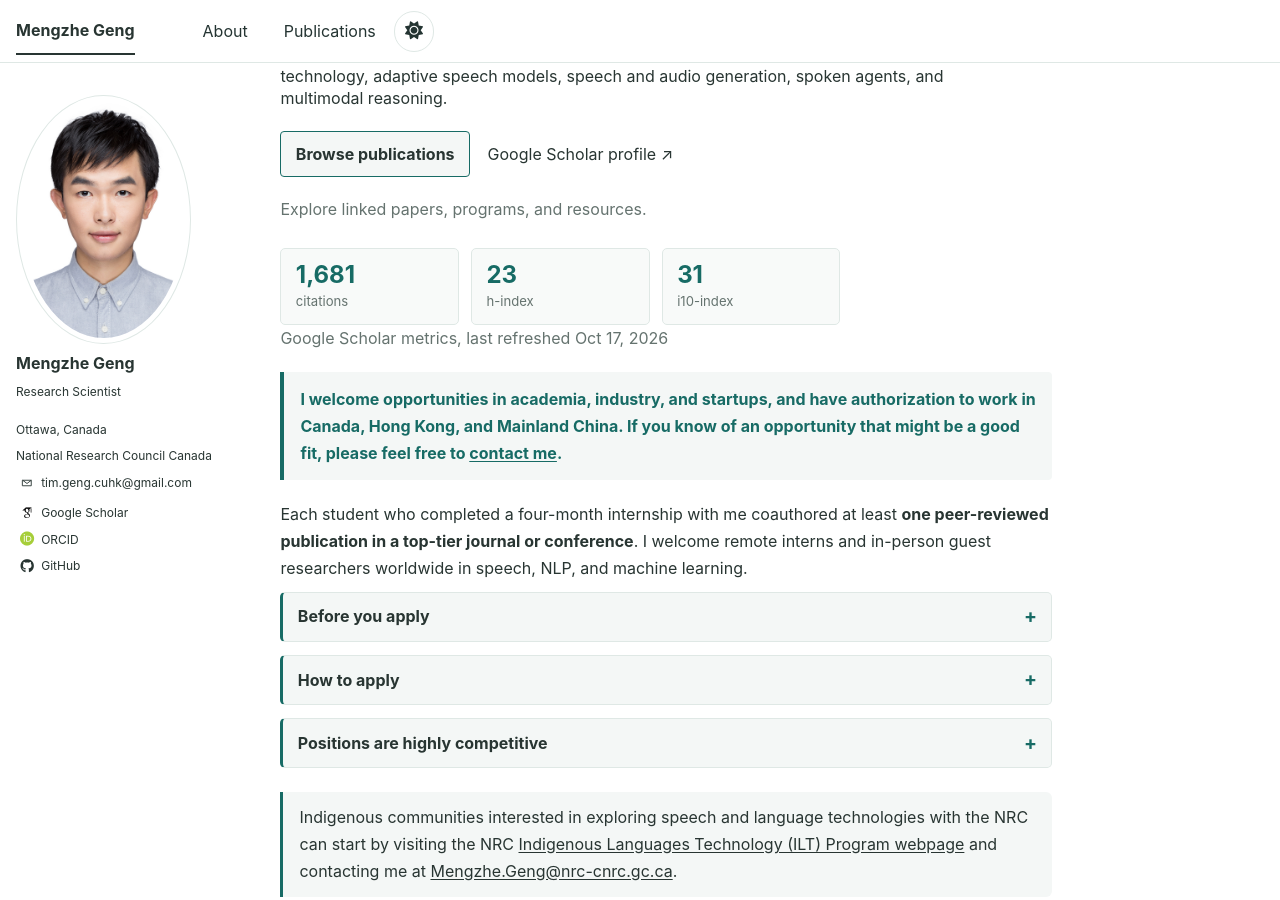
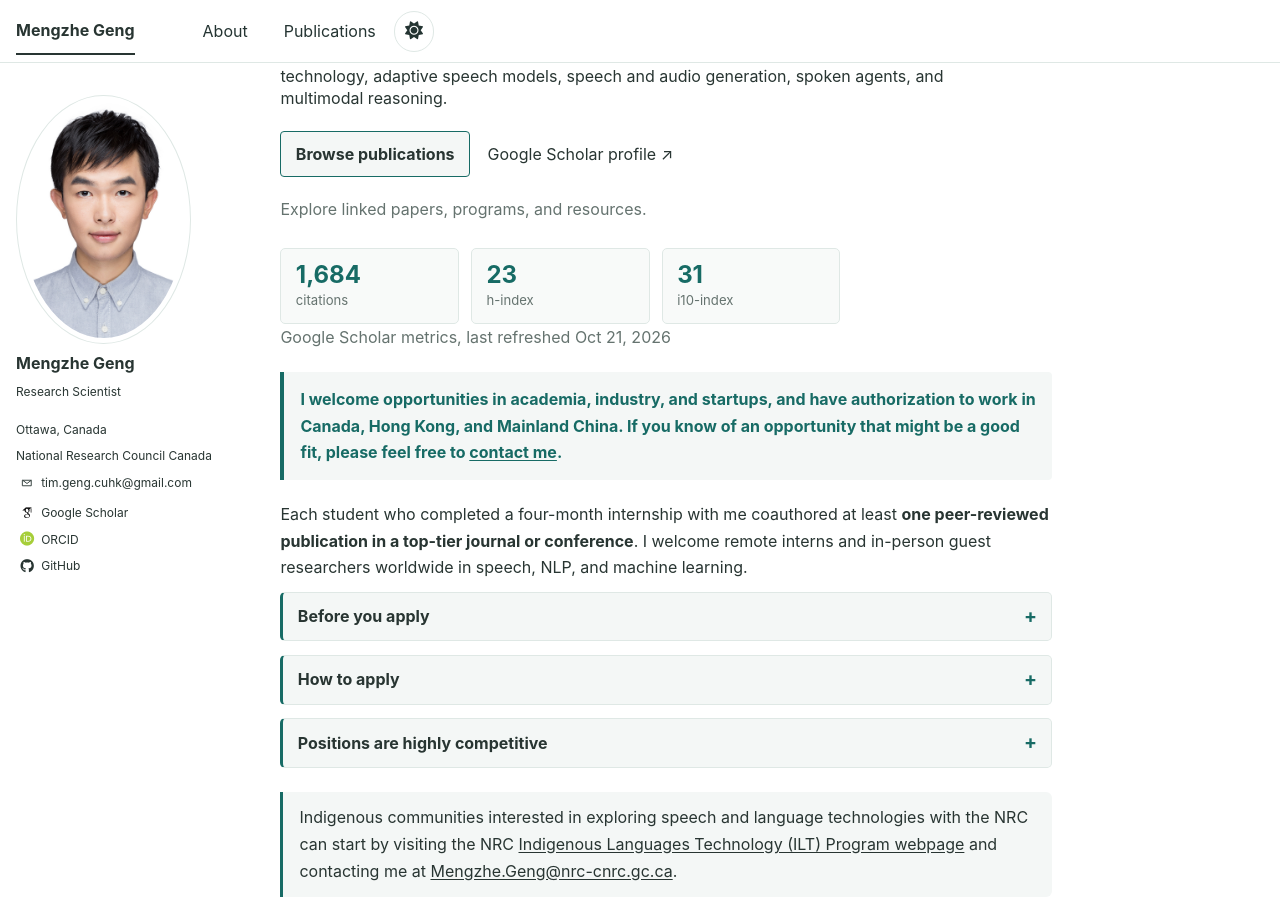
Before and after one commit to MENGZHEGENG/MENGZHEGENG.github.io, a Jekyll site: the page built from _pages/about.md, in a window 1280 px wide and 900 px high, scrolled down 330 px. Built offline with Jekyll 4.4.1, drawn with Linux system fonts in a browser that asks for light colours; some web fonts are replaced.

Commit message:
Refresh Google Scholar profile metrics

```diff
--- a/_data/scholar_metrics.json
+++ b/_data/scholar_metrics.json
@@ -1,6 +1,6 @@
 {
-  "updated_at": "2026-10-17T20:05:50Z",
-  "citations": "1,681",
+  "updated_at": "2026-10-21T23:20:16Z",
+  "citations": "1,684",
   "h_index": 23,
   "i10_index": 31
 }
```
